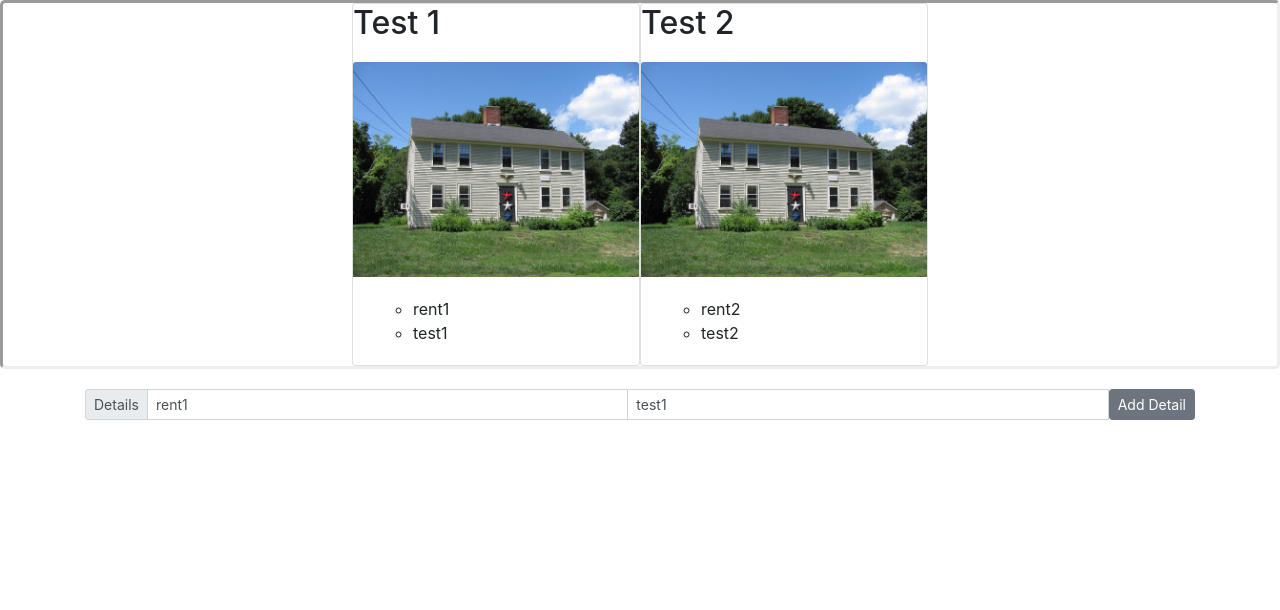
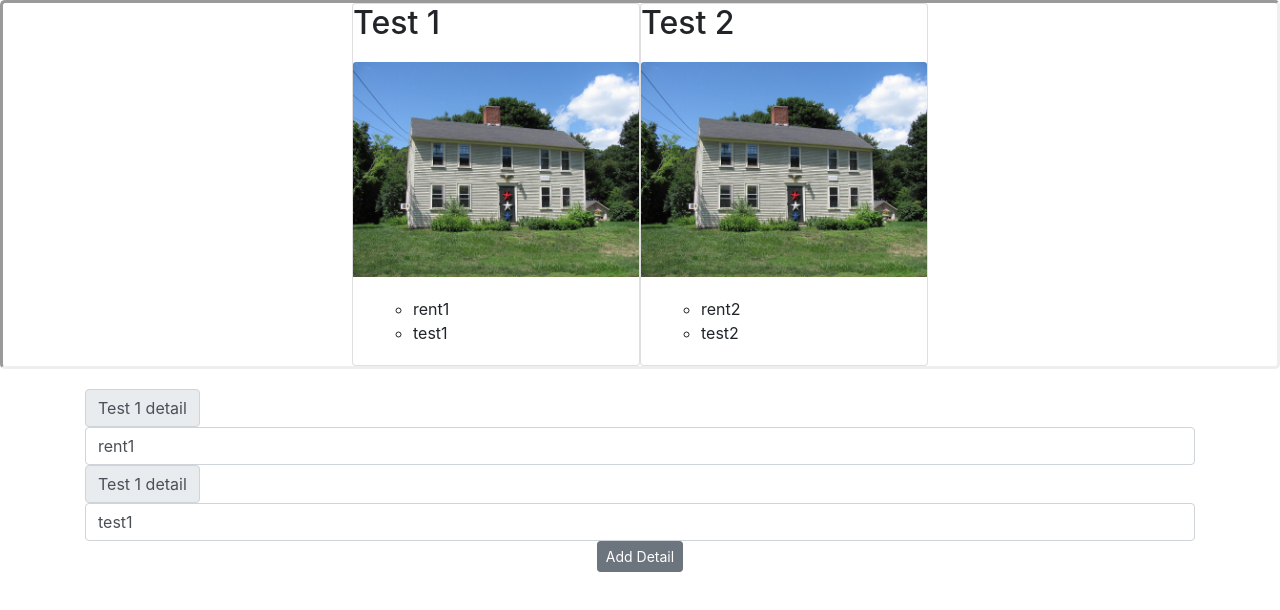
Before and after one commit to CapCoder/RentalManagementFrontEnd, a React (Create React App) app in the folder rentalm/: page / in a window 1280 px wide. Shown: the top 610 px of the page. Built offline with nearby package versions, Linux system fonts and the light colour scheme.

Commit message:
modified settingInputs so that detail inputs are vertical.

```diff
--- a/rentalm/src/SettingsPanel/AddDetails/SettingInputs.js
+++ b/rentalm/src/SettingsPanel/AddDetails/SettingInputs.js
@@ -1,6 +1,6 @@
 import React from 'react';
 import InputBox from './InputDetailBox';
-import {Button, InputGroup, InputGroupAddon} from 'reactstrap';
+import {Button, InputGroup, InputGroupAddon, Input} from 'reactstrap';
 
 const inputList = (props) =>{
     let settings=props.selectedAdd;
@@ -8,16 +8,19 @@ const inputList = (props) =>{
     const inputs = settings.details[settings.selected].houseDetails.map((detail, index) =>{
         return(
             // Check use of key here
-            <InputBox key={index} editDetail={settings.editDetail} index={settings.details[settings.selected].houseDetails.indexOf(detail)} startingText={detail}/>
+            //<InputBox key={index} editDetail={settings.editDetail} index={settings.details[settings.selected].houseDetails.indexOf(detail)} startingText={detail}/>
+            <inputGroup size="sm">
+                <InputGroupAddon addonType="prepend">{`${settings.details[settings.selected].title} detail`}</InputGroupAddon>
+                <Input type="text" name={settings.details[settings.selected].houseDetails.indexOf(detail)} value={detail} onChange={settings.editDetail} />
+            </inputGroup>
         );
     });
 
     return(
-        <InputGroup size="sm">
-            <InputGroupAddon addonType="prepend">Details</InputGroupAddon>
+        <>
             {inputs}
             <Button size="sm" onClick={settings.addDetail}>Add Detail</Button>
-        </InputGroup>
+        </>
     );
 }
 
--- a/rentalm/src/Warehouse/Warehouse.js
+++ b/rentalm/src/Warehouse/Warehouse.js
@@ -47,9 +47,9 @@ class Warehouse extends Component{
             selected: this.state.selectedHome,
             addDetail: this.addDetailHandler,
             editDetail: this.editDetailHandler,
-            details: this.state.homes
+            details: this.state.homes,
+            editTitle: this.editTitleHandler
         };
-        console.log("from warehouse" + settingsOb.details);
 
         return(
             <>
```
